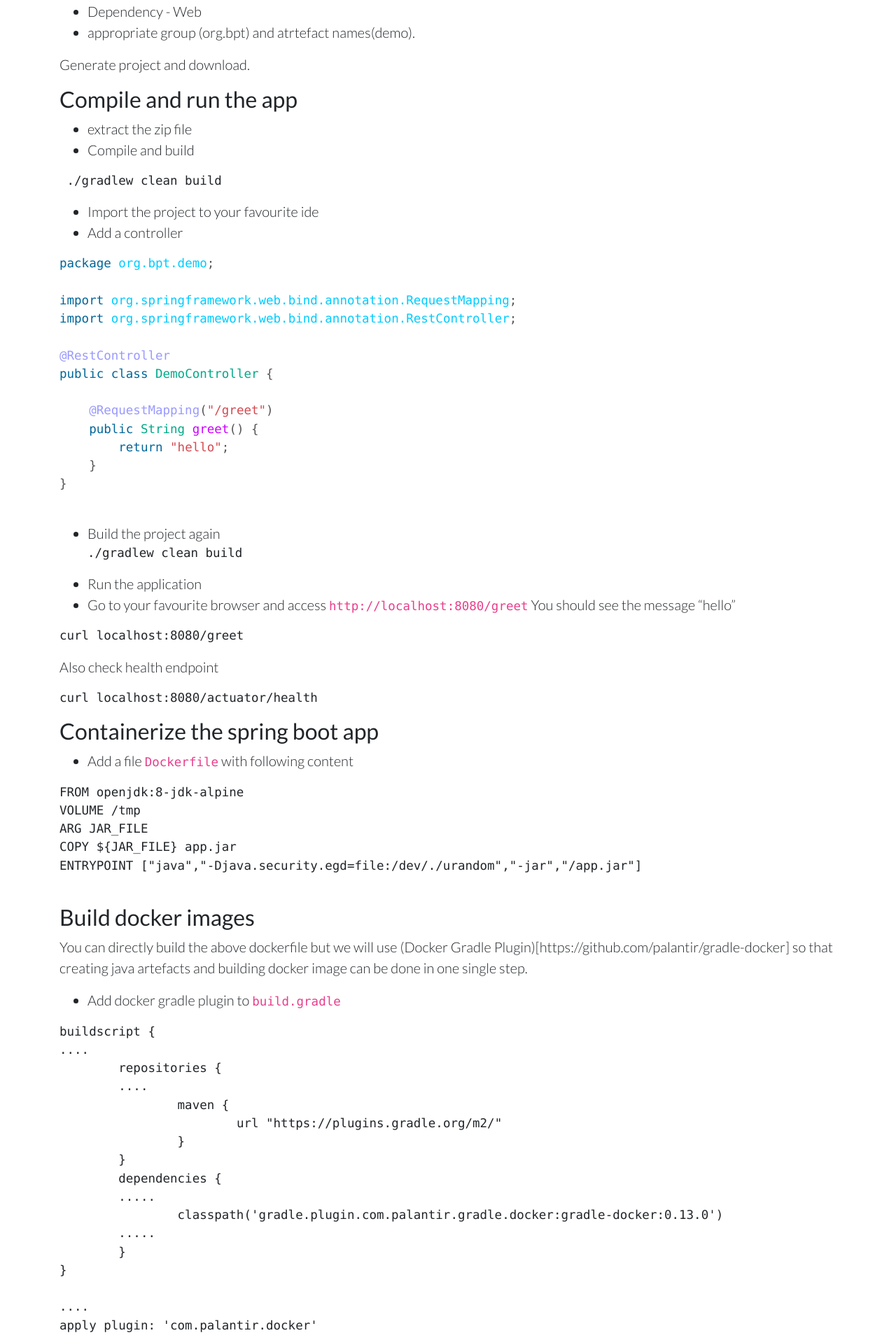
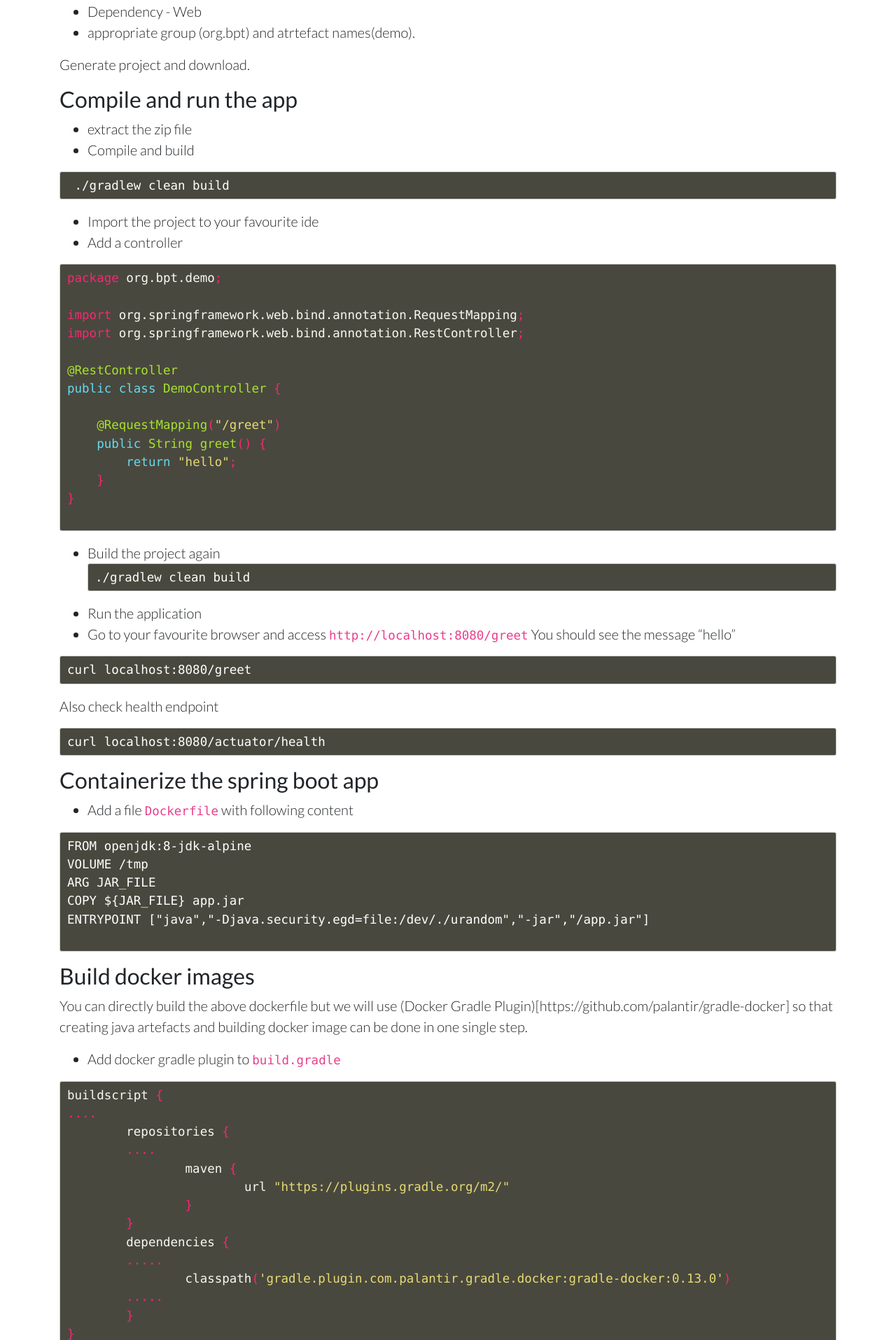
Before and after one commit to bobypt/bobycomau, a Jekyll site: the page built from _posts/2018-08-22-Containerize-and-deploy-spring-boot-api.md, in a window 1280 px wide. Shown: the part 465-2380 px from the top of the page at 70% size. Built offline with Jekyll 4.4.1, drawn with Linux system fonts in a browser that asks for light colours; nearby versions of some CDN libraries; some of the changed text lies outside the part shown.

Commit message:
Syntax highlight

````diff
--- a/_posts/2018-08-22-Containerize-and-deploy-spring-boot-api.md
+++ b/_posts/2018-08-22-Containerize-and-deploy-spring-boot-api.md
@@ -93,7 +93,7 @@
 
 - Add docker gradle plugin to `build.gradle`
 
-```
+```groovy
 buildscript {
 ....
 	repositories {
--- a/css/syntax.css
+++ b/css/syntax.css
@@ -1,65 +1,72 @@
-.highlight .hll { background-color: #ffc; }
-.highlight .c { color: #999; } /* Comment */
-.highlight .err { color: #a00; background-color: #faa } /* Error */
-.highlight .k { color: #069; } /* Keyword */
-.highlight .o { color: #555 } /* Operator */
-.highlight .cm { color: #09f; font-style: italic } /* Comment.Multiline */
-.highlight .cp { color: #099 } /* Comment.Preproc */
-.highlight .c1 { color: #999; } /* Comment.Single */
-.highlight .cs { color: #999; } /* Comment.Special */
-.highlight .gd { background-color: #fcc; border: 1px solid #c00 } /* Generic.Deleted */
-.highlight .ge { font-style: italic } /* Generic.Emph */
-.highlight .gr { color: #f00 } /* Generic.Error */
-.highlight .gh { color: #030; } /* Generic.Heading */
-.highlight .gi { background-color: #cfc; border: 1px solid #0c0 } /* Generic.Inserted */
-.highlight .go { color: #aaa } /* Generic.Output */
-.highlight .gp { color: #009; } /* Generic.Prompt */
-.highlight .gs { } /* Generic.Strong */
-.highlight .gu { color: #030; } /* Generic.Subheading */
-.highlight .gt { color: #9c6 } /* Generic.Traceback */
-.highlight .kc { color: #069; } /* Keyword.Constant */
-.highlight .kd { color: #069; } /* Keyword.Declaration */
-.highlight .kn { color: #069; } /* Keyword.Namespace */
-.highlight .kp { color: #069 } /* Keyword.Pseudo */
-.highlight .kr { color: #069; } /* Keyword.Reserved */
-.highlight .kt { color: #078; } /* Keyword.Type */
-.highlight .m { color: #f60 } /* Literal.Number */
-.highlight .s { color: #d44950 } /* Literal.String */
-.highlight .na { color: #4f9fcf } /* Name.Attribute */
-.highlight .nb { color: #366 } /* Name.Builtin */
-.highlight .nc { color: #0a8; } /* Name.Class */
-.highlight .no { color: #360 } /* Name.Constant */
-.highlight .nd { color: #99f } /* Name.Decorator */
-.highlight .ni { color: #999; } /* Name.Entity */
-.highlight .ne { color: #c00; } /* Name.Exception */
-.highlight .nf { color: #c0f } /* Name.Function */
-.highlight .nl { color: #99f } /* Name.Label */
-.highlight .nn { color: #0cf; } /* Name.Namespace */
-.highlight .nt { color: #2f6f9f; } /* Name.Tag */
-.highlight .nv { color: #033 } /* Name.Variable */
-.highlight .ow { color: #000; } /* Operator.Word */
-.highlight .w { color: #bbb } /* Text.Whitespace */
-.highlight .mf { color: #f60 } /* Literal.Number.Float */
-.highlight .mh { color: #f60 } /* Literal.Number.Hex */
-.highlight .mi { color: #f60 } /* Literal.Number.Integer */
-.highlight .mo { color: #f60 } /* Literal.Number.Oct */
-.highlight .sb { color: #c30 } /* Literal.String.Backtick */
-.highlight .sc { color: #c30 } /* Literal.String.Char */
-.highlight .sd { color: #c30; font-style: italic } /* Literal.String.Doc */
-.highlight .s2 { color: #c30 } /* Literal.String.Double */
-.highlight .se { color: #c30; } /* Literal.String.Escape */
-.highlight .sh { color: #c30 } /* Literal.String.Heredoc */
-.highlight .si { color: #a00 } /* Literal.String.Interpol */
-.highlight .sx { color: #c30 } /* Literal.String.Other */
-.highlight .sr { color: #3aa } /* Literal.String.Regex */
-.highlight .s1 { color: #c30 } /* Literal.String.Single */
-.highlight .ss { color: #fc3 } /* Literal.String.Symbol */
-.highlight .bp { color: #366 } /* Name.Builtin.Pseudo */
-.highlight .vc { color: #033 } /* Name.Variable.Class */
-.highlight .vg { color: #033 } /* Name.Variable.Global */
-.highlight .vi { color: #033 } /* Name.Variable.Instance */
-.highlight .il { color: #f60 } /* Literal.Number.Integer.Long */
+/* Adjusted to give override background and text colour */
+.highlight pre, pre, .highlight .hll {
+    background-color: #49483E;
+    border: 1px solid #ccc;
+    padding: 6px 10px;
+    border-radius: 3px;
+    color: #FFFFFF;
+  }
 
-.css .o,
-.css .o + .nt,
-.css .nt + .nt { color: #999; }
+  .gist pre {
+    color: #515151;
+  }
+
+  /* Highlights taken from https://gist.github.com/asaaki/1007420  for Monokai theme */
+  .c                 { color: #75715e }                            /* Comment                     */
+  .err               { color: #960050; background-color: #1e0010 } /* Error                       */
+  .k                 { color: #66d9ef }                            /* Keyword                     */
+  .l                 { color: #ae81ff }                            /* Literal                     */
+  .n                 { color: #f8f8f2 }                            /* Name                        */
+  .o                 { color: #f92672 }                            /* Operator                    */
+  .p                 { color: #f8f8f2 }                            /* Punctuation                 */
+  .cm                { color: #75715e }                            /* Comment.Multiline           */
+  .cp                { color: #75715e }                            /* Comment.Preproc             */
+  .c1                { color: #75715e }                            /* Comment.Single              */
+  .cs                { color: #75715e }                            /* Comment.Special             */
+  .ge                { font-style: italic }                        /* Generic.Emph                */
+  .gs                { font-weight: bold }                         /* Generic.Strong              */
+  .kc                { color: #66d9ef }                            /* Keyword.Constant            */
+  .kd                { color: #66d9ef }                            /* Keyword.Declaration         */
+  .kn                { color: #f92672 }                            /* Keyword.Namespace           */
+  .kp                { color: #66d9ef }                            /* Keyword.Pseudo              */
+  .kr                { color: #66d9ef }                            /* Keyword.Reserved            */
+  .kt                { color: #66d9ef }                            /* Keyword.Type                */
+  .ld                { color: #e6db74 }                            /* Literal.Date                */
+  .m                 { color: #ae81ff }                            /* Literal.Number              */
+  .s                 { color: #e6db74 }                            /* Literal.String              */
+  .na                { color: #a6e22e }                            /* Name.Attribute              */
+  .nb                { color: #f8f8f2 }                            /* Name.Builtin                */
+  .nc                { color: #a6e22e }                            /* Name.Class                  */
+  .no                { color: #66d9ef }                            /* Name.Constant               */
+  .nd                { color: #a6e22e }                            /* Name.Decorator              */
+  .ni                { color: #f8f8f2 }                            /* Name.Entity                 */
+  .ne                { color: #a6e22e }                            /* Name.Exception              */
+  .nf                { color: #a6e22e }                            /* Name.Function               */
+  .nl                { color: #f8f8f2 }                            /* Name.Label                  */
+  .nn                { color: #f8f8f2 }                            /* Name.Namespace              */
+  .nx                { color: #a6e22e }                            /* Name.Other                  */
+  .py                { color: #f8f8f2 }                            /* Name.Property               */
+  .nt                { color: #f92672 }                            /* Name.Tag                    */
+  .nv                { color: #f8f8f2 }                            /* Name.Variable               */
+  .ow                { color: #f92672 }                            /* Operator.Word               */
+  .w                 { color: #f8f8f2 }                            /* Text.Whitespace             */
+  .mf                { color: #ae81ff }                            /* Literal.Number.Float        */
+  .mh                { color: #ae81ff }                            /* Literal.Number.Hex          */
+  .mi                { color: #ae81ff }                            /* Literal.Number.Integer      */
+  .mo                { color: #ae81ff }                            /* Literal.Number.Oct          */
+  .sb                { color: #e6db74 }                            /* Literal.String.Backtick     */
+  .sc                { color: #e6db74 }                            /* Literal.String.Char         */
+  .sd                { color: #e6db74 }                            /* Literal.String.Doc          */
+  .s2                { color: #e6db74 }                            /* Literal.String.Double       */
+  .se                { color: #ae81ff }                            /* Literal.String.Escape       */
+  .sh                { color: #e6db74 }                            /* Literal.String.Heredoc      */
+  .si                { color: #e6db74 }                            /* Literal.String.Interpol     */
+  .sx                { color: #e6db74 }                            /* Literal.String.Other        */
+  .sr                { color: #e6db74 }                            /* Literal.String.Regex        */
+  .s1                { color: #e6db74 }                            /* Literal.String.Single       */
+  .ss                { color: #e6db74 }                            /* Literal.String.Symbol       */
+  .bp                { color: #f8f8f2 }                            /* Name.Builtin.Pseudo         */
+  .vc                { color: #f8f8f2 }                            /* Name.Variable.Class         */
+  .vg                { color: #f8f8f2 }                            /* Name.Variable.Global        */
+  .vi                { color: #f8f8f2 }                            /* Name.Variable.Instance      */
+  .il                { color: #ae81ff }                            /* Literal.Number.Integer.Long */
````
